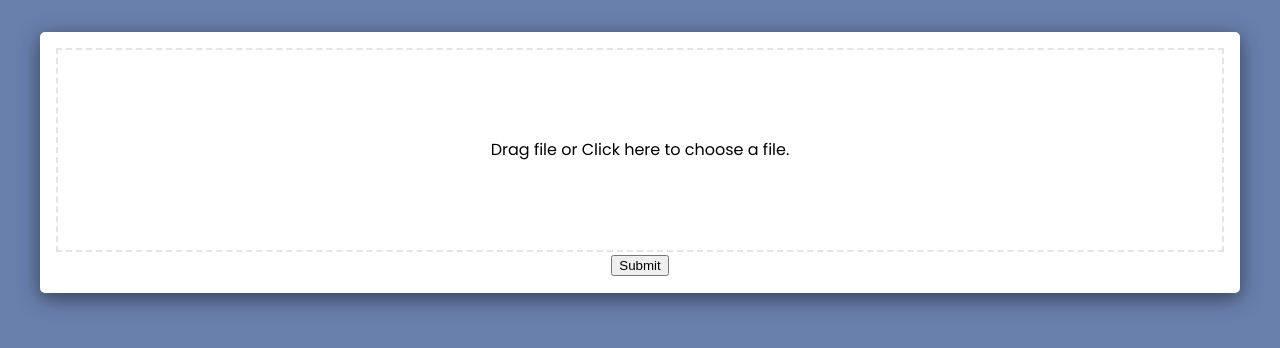
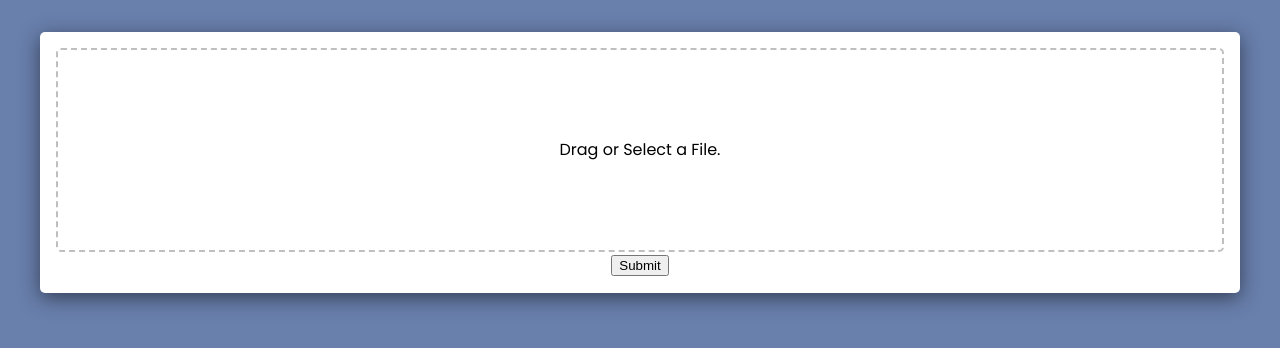
Before and after one commit to JosephThomasVasquez/xlsx-handler, a React (Create React App) app in the folder client/: page / in a window 1280 px wide. Shown: the top 348 px of the page. Built offline with nearby package versions, Linux system fonts and the light colour scheme.

Commit message:
adjusted styles

```diff
--- a/client/src/components/FileInput.js
+++ b/client/src/components/FileInput.js
@@ -90,7 +90,7 @@ const FileInput = () => {
             onDrop={handleFile}
             multiple
           />
-          <p className="file-text">Drag file or Click here to choose a file.</p>
+          <p className="file-text">Drag or Select a File.</p>
         </label>
 
         <button type="submit">Submit</button>
--- a/client/src/index.scss
+++ b/client/src/index.scss
@@ -28,7 +28,8 @@ code {
 
     .grid-section {
       display: grid;
-      border: 2px dashed rgba(0, 0, 0, 0.1);
+      border: 2px dashed rgba(0, 0, 0, 0.25);
+      border-radius: 5px;
     }
 
     .file-input {
```
